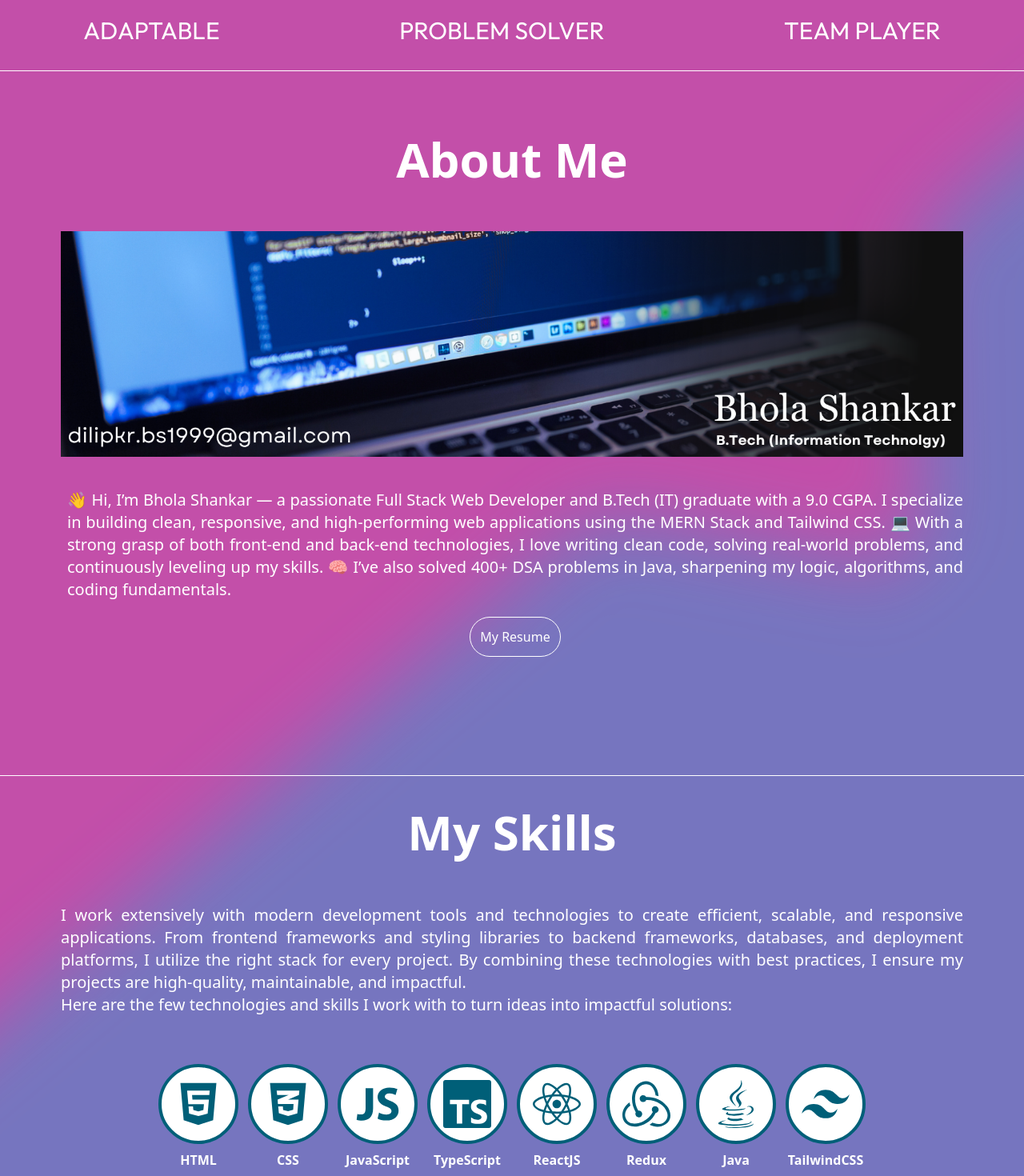
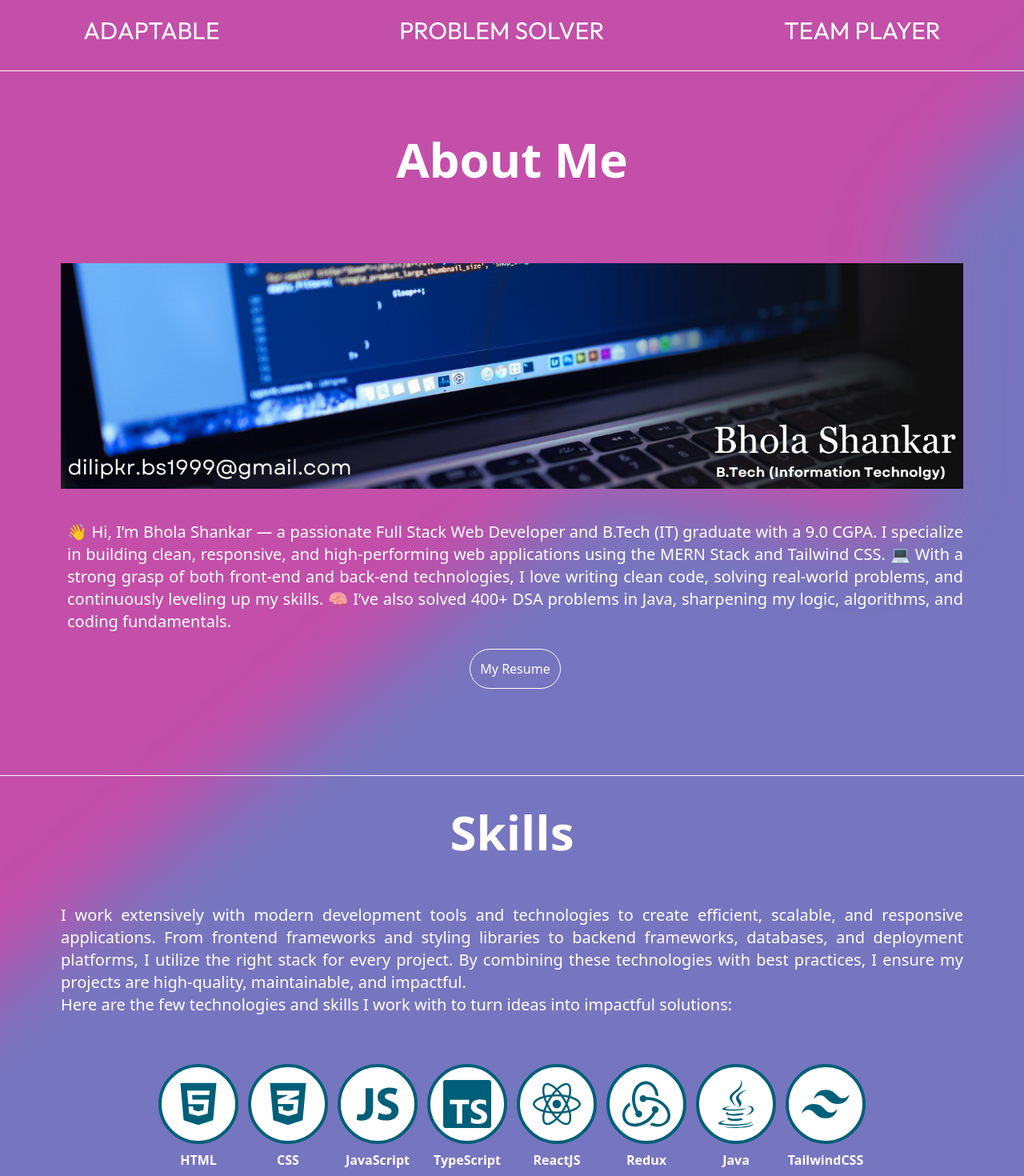
Before and after one commit to DilipBsr/myPorfolio, a React (Vite) app: page / in a window 1280 px wide. Shown: the part 560-2030 px from the top of the page at 80% size. Built offline with nearby package versions, Linux system fonts and the light colour scheme; a web font is replaced by a local one.

Commit message:
All done

```diff
--- a/src/components/aboutMeSection/AboutMeMain.jsx
+++ b/src/components/aboutMeSection/AboutMeMain.jsx
@@ -9,11 +9,20 @@ const AboutMeMain = () => {
 
     <>
 
-    <div id="about" className="min-h-screen">
+    <div id="about" className="min-h-screen mt-10 mb-10">
       <div className=" absolute -z-2 flex justify-start wrap-normal items-center animate-[pulse_20s_ease-in-out_infinite]">
             <Si1Password className="rounded-b-4xl h-auto w-[2000px] scale-300 text-pink-500 blur-lg animate-[spin_50s_linear_infinite] " />
     </div>
-    <h2 className="lg:text-6xl sm:3xl text-5xl mt-20 font-special font-extrabold text-center">About Me</h2>
+     <motion.div
+        variants={fadeIn("down", 0.5)}
+        initial="hidden"
+        whileInView="show"
+        viewport={{ once: false, amount: 0.7 }}
+      >
+        <div className="flex flex-col items-center">
+          <h2 className="lg:text-6xl sm:3xl text-5xl mb-10 mt-10 font-special font-extrabold ">About Me</h2>
+        </div>
+      </motion.div>
     <div
       className="flex flex-col sm:gap-5 gap-12 px-4 max-w-[1200px] mx-auto mt-10 justify-between items-center md:item-center ;lg:items-baseline"
     >
--- a/src/components/certificateSection/CertificateMain.jsx
+++ b/src/components/certificateSection/CertificateMain.jsx
@@ -6,7 +6,7 @@ import CertificateText from "./certificateText";
 import { Si1Password } from "react-icons/si";
 const CertificateMain = () => {
   return (
-    <div id="certificate" className="max-w-[1200px] mx-auto px-4 mb-10">
+    <div id="certificate" className="max-w-[1200px] mx-auto px-4 mb-10 mt-10">
       <hr />
 
       <motion.div
--- a/src/components/contactMeSection/ContactMeMain.jsx
+++ b/src/components/contactMeSection/ContactMeMain.jsx
@@ -1,5 +1,7 @@
 import ContactMeLeft from "./ContactMeLeft";
 import ContactMeRight from "./ContactMeRight";
+import { motion } from "framer-motion";
+import { fadeIn } from "../../framerMotion/variants";
 
 const ContactMeMain = () => {
   return (
@@ -8,7 +10,16 @@ const ContactMeMain = () => {
       className="max-w-[1200px] mx-auto items-center justify-center px-4 mt-10 "
     >
       <hr />
-      <h2 className="lg:text-6xl sm:3xl text-5xl text-cyan mb-10 text-center font-special font-extrabold pt-10">Contact Me</h2>
+       <motion.div
+        variants={fadeIn("down", 0)}
+        initial="hidden"
+        whileInView="show"
+        viewport={{ once: false, amount: 0.7 }}
+      >
+        <div className="flex flex-col items-center">
+          <h2 className="lg:text-6xl sm:3xl text-5xl mb-10 mt-10 font-special font-extrabold ">Contact Me</h2>
+        </div>
+      </motion.div>
       <div className="flex justify-between gap-24 bg-brown p-8 rounded-2xl flex-col">
         <ContactMeLeft />
         <ContactMeRight />
--- a/src/components/projectsSection/ProjectsMain.jsx
+++ b/src/components/projectsSection/ProjectsMain.jsx
@@ -1,7 +1,7 @@
 import SingleProject from "./SingleProject";
 import { motion } from "framer-motion";
 import { fadeIn } from "../../framerMotion/variants";
-import { Si1Dot1Dot1Dot1} from "react-icons/si";
+import { Si1Dot1Dot1Dot1 } from "react-icons/si";
 
 const projects = [
   {
@@ -36,24 +36,35 @@ const projects = [
 
 const ProjectsMain = () => {
   return (
-    <div id="projects" className="max-w-[1200px] mx-auto px-4">
+    <div id="projects" className="max-w-[1200px] mx-auto px-4 mb-30">
       <hr />
 
       <motion.div
-        variants={fadeIn("top", 0)}
+        variants={fadeIn("down", 0)}
+        initial="hidden"
+        whileInView="show"
+        viewport={{ once: false, amount: 0.7 }}
+      >
+        <div className="flex flex-col items-center">
+          <h2 className="lg:text-6xl sm:3xl text-5xl mb-10 mt-10 font-special font-extrabold ">Projects</h2>
+        </div>
+      </motion.div>
+
+      <motion.div
+        variants={fadeIn("down", 0)}
         initial="hidden"
         whileInView="show"
         viewport={{ once: false, amount: 0.7 }}
       >
       <div className="flex flex-col items-center mt-10">
-          <h2 className="lg:text-6xl sm:3xl text-5xl mb-10 font-special font-extrabold">Projects</h2>
+
         <p className="text-lg text-center">
           I have worked on a variety of web development projects, ranging from
           responsive small websites to a full-stack complex applications.
         </p>
       </div>
         </motion.div>
-      <div className="flex flex-col gap-20 max-w-[900px] mx-auto mt-12">
+      <div className="flex flex-col gap-20 max-w-[900px] mx-auto mt-10 ">
         {projects.map((project, index) => {
           return (
             <SingleProject
--- a/src/components/skillsSection/SkillsMain.jsx
+++ b/src/components/skillsSection/SkillsMain.jsx
@@ -8,6 +8,16 @@ const SkillsMain = () => {
   return (
     <div id="skills">
       <hr />
+       <motion.div
+        variants={fadeIn("down", 0)}
+        initial="hidden"
+        whileInView="show"
+        viewport={{ once: false, amount: 0.7 }}
+      >
+        <div className="flex flex-col items-center">
+          <h2 className="lg:text-6xl sm:3xl text-5xl mt-10 font-special font-extrabold ">Skills</h2>
+        </div>
+      </motion.div>
       <div className="max-w-[1200px] px-4 mt-10 mx-auto min-h-[600px] relative overflow-hidden">
         <motion.div
           variants={fadeIn("down", 0.2)}
--- a/src/components/skillsSection/SkillsText.jsx
+++ b/src/components/skillsSection/SkillsText.jsx
@@ -1,7 +1,6 @@
 const SkillsText = () => {
   return (
     <div className="flex flex-col items-center  ">
-      <h2 className="lg:text-6xl sm:3xl text-5xl text-cyan mb-10 font-special font-extrabold">My Skills</h2>
       <p className="p-5 lg:text-xl text-justify">
        I work extensively with modern development tools and technologies to create efficient, scalable, and responsive applications.
 From frontend frameworks and styling libraries to backend frameworks, databases, and deployment platforms, I utilize the right stack for every project.
```
Lines whose indentation alone changed are shown as unchanged.
